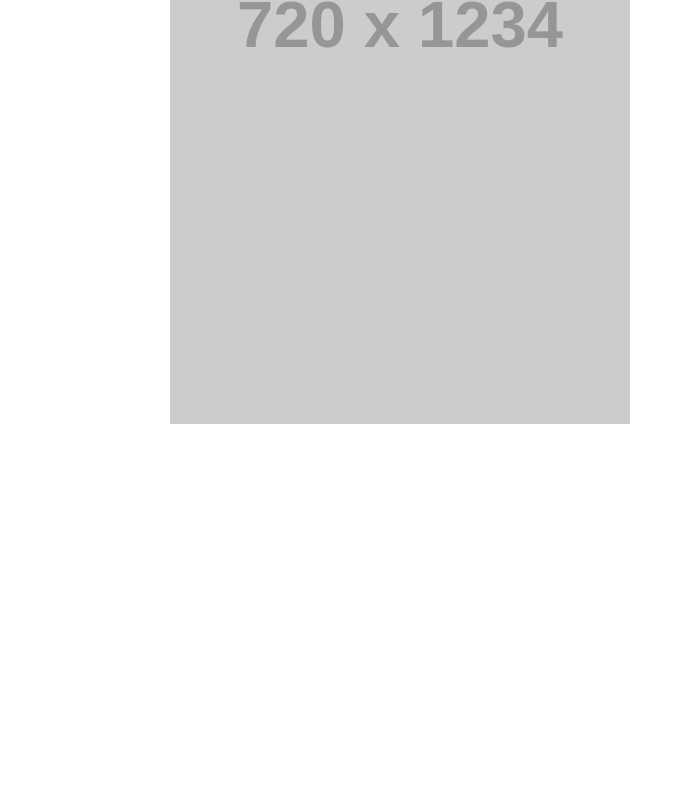
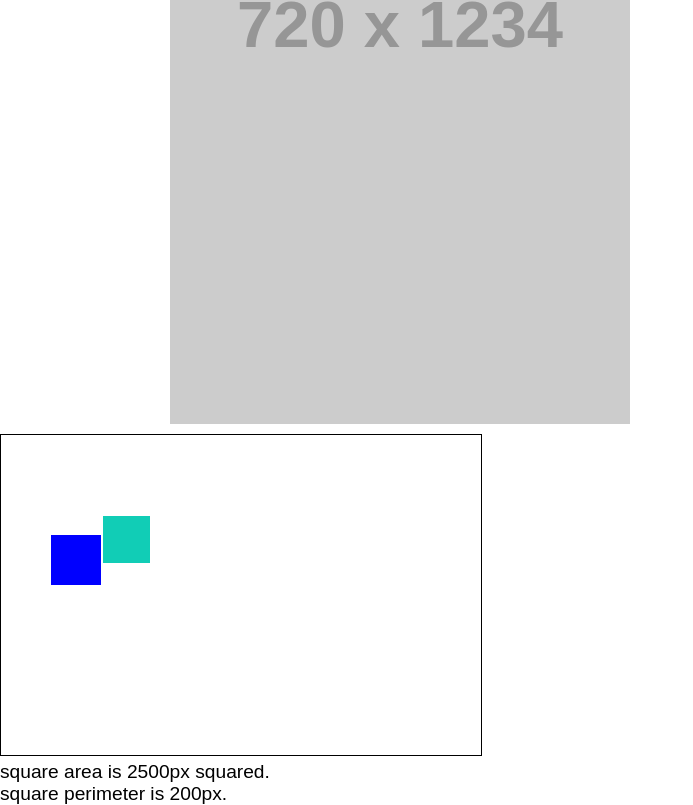
Before and after one commit to lmerlini/Estudando-CSS, a website with bundled scripts: page public/index.html in a window 1280 px wide. Shown: the part 846-1651 px from the top of the page, without its empty margins (0-693 px from the left). Before the commit the page ends 1280 px from the top, so only its background shows below. Built offline with nearby package versions, Linux system fonts and the light colour scheme; placeholder pictures from the web are drawn by us.

Commit message:
Alterando projeto e criando novas funcionalidades

```diff
--- /dev/null
+++ b/main.js
@@ -0,0 +1,37 @@
+import {
+	create,
+	createReportList
+} from './modules/canvas.js';
+import {
+	name,
+	draw,
+	reportArea,
+	reportPerimeter
+} from './modules/square.js';
+import randomSquare from './modules/square.js';
+
+import {
+	nav
+} from './modules/nav.js'
+
+
+let myCanvas = create('myCanvas', document.body, 480, 320);
+let reportList = createReportList(myCanvas.id);
+
+let square1 = draw(myCanvas.ctx, 50, 50, 100, 'blue');
+reportArea(square1.length, reportList);
+reportPerimeter(square1.length, reportList);
+
+// Use the default
+let square2 = randomSquare(myCanvas.ctx);
+
+
+nav('#app',
+{
+	url: './grid.html',
+	text: 'Grid 1'
+},
+{
+	url: './grid2.html',
+	text: 'Grid 2'
+});
--- /dev/null
+++ b/modules/canvas.js
@@ -0,0 +1,29 @@
+function create(id, parent, width, height) {
+  let divWrapper = document.createElement('div');
+  let canvasElem = document.createElement('canvas');
+  parent.appendChild(divWrapper);
+  divWrapper.appendChild(canvasElem);
+
+  divWrapper.id = id;
+  canvasElem.width = width;
+  canvasElem.height = height;
+
+  let ctx = canvasElem.getContext('2d');
+
+  return {
+    ctx: ctx,
+    id: id
+  };
+}
+
+function createReportList(wrapperId) {
+  let list = document.createElement('ul');
+  list.id = wrapperId + '-reporter';
+
+  let canvasWrapper = document.getElementById(wrapperId);
+  canvasWrapper.appendChild(list);
+
+  return list.id;
+}
+
+export { create, createReportList };
--- /dev/null
+++ b/modules/nav.js
@@ -0,0 +1,42 @@
+function nav(target, ...name) {
+	const $ = document;
+
+	let menu;
+	let createList;
+	try {
+		let element = $.querySelector(target)
+
+
+		name.forEach(function(e){
+			let link = $.createElement('a')
+			console.log(link)
+			let text = $.createTextNode(e.text)
+			let attr = $.createAttribute()
+
+			link.appendChild(text)
+
+		})
+
+
+		window.onload = function() {
+			element.innerHTML = `
+		<header class="header">
+			<a href="/">LOGO</a>
+			<nav>
+				<ul class="menu">
+					<li><a href="./grid.html">Grid 1</a></li>
+					<li><a href="./grid2.html">Grid 2</a></li>
+					<li><a href="./testmodule.html">Teste Module</a></li>
+				</ul>
+			</nav>
+		</header>
+		`
+		}
+	} catch (e) {
+		//TODO..../
+	}
+}
+
+export {
+	nav
+}
--- /dev/null
+++ b/modules/square.js
@@ -0,0 +1,57 @@
+const name = 'square';
+
+function draw(ctx, length, x, y, color) {
+  ctx.fillStyle = color;
+  ctx.fillRect(x, y, length, length);
+
+  return {
+    length: length,
+    x: x,
+    y: y,
+    color: color
+  };
+}
+
+function random(min, max) {
+   let num = Math.floor(Math.random() * (max - min)) + min;
+   return num;
+}
+
+function reportArea(length, listId) {
+  let listItem = document.createElement('li');
+  listItem.textContent = `${name} area is ${length * length}px squared.`
+
+  let list = document.getElementById(listId);
+  list.appendChild(listItem);
+}
+
+function reportPerimeter(length, listId) {
+  let listItem = document.createElement('li');
+  listItem.textContent = `${name} perimeter is ${length * 4}px.`
+
+  let list = document.getElementById(listId);
+  list.appendChild(listItem);
+}
+
+function randomSquare(ctx) {
+  let color1 = random(0, 255);
+  let color2 = random(0, 255);
+  let color3 = random(0, 255);
+  let color = `rgb(${color1},${color2},${color3})`
+  ctx.fillStyle = color;
+
+  let x = random(0, 480);
+  let y = random(0, 320);
+  let length = random(10, 100);
+  ctx.fillRect(x, y, length, length);
+
+  return {
+    length: length,
+    x: x,
+    y: y,
+    color: color
+  };
+}
+
+export { name, draw, reportArea, reportPerimeter };
+export default randomSquare;
--- a/index.html
+++ b/public/index.html
@@ -4,8 +4,13 @@
 		<meta charset="UTF-8">
 		<meta name="viewport" content="width=device-width, initial-scale=1.0">
 		<meta http-equiv="X-UA-Compatible" content="ie=edge">
-		<link rel="stylesheet" href="css/style.css">
+		<link rel="stylesheet" href="../css/style.css">
 		<title>Estudo</title>
+		<style>
+			canvas {
+				border: 1px solid black;
+			}
+		</style>
 	</head>
 	<body>
 		<header class="header">
@@ -14,10 +19,14 @@
 				<ul class="menu">
 					<li><a href="./grid.html">Grid 1</a></li>
 					<li><a href="./grid2.html">Grid 2</a></li>
-					<li><a href="">SOBRE</a></li>
+					<li><a href="./testmodule.html">Teste Module</a></li>
 				</ul>
 			</nav>
 		</header>
+
+
+		<div id="app"></div>
+
 
 		<h1>Seção do flexbox</h1>
 		<section class="flex">
@@ -45,5 +54,8 @@
 				<img src="https://via.placeholder.com/720/00ffFF/808080%20?Text=Digital.com" alt="">
 			</div>
 		</section>
+
+		<script type="module" src="../main.js"></script>
+
 	</body>
 </html>
```
Also changed, not shown: package.json (+5 -6 lines), public/404.html (added, +1 -0 lines), public/grid.html (renamed from grid.html, +20 -2 lines), public/grid2.html (renamed from grid2.html, +2 -2 lines), public/testmodule.html (added, +16 -0 lines), README.md.
